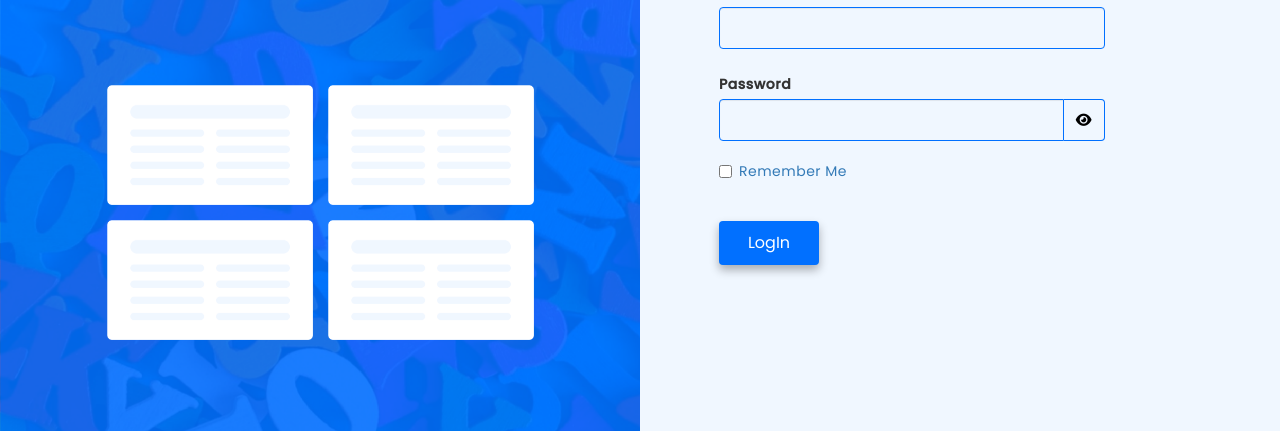
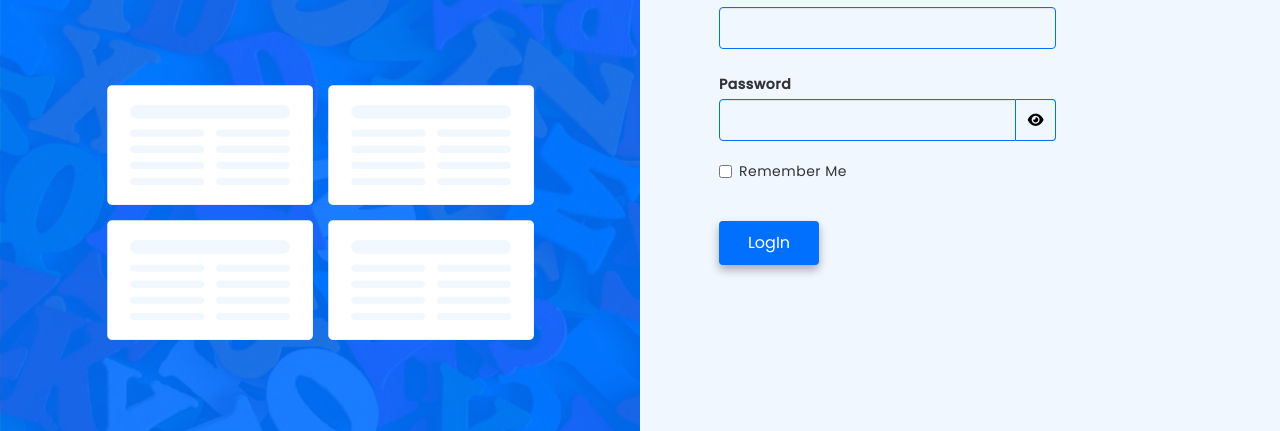
Before and after one commit to mahfuzrr/Word-Gallery, a plain HTML site: page index.html in a window 1280 px wide. Both pictures are taken after a click on the link "Login". Shown: the part 219-650 px from the top of the page. Drawn offline with nearby package versions, Linux system fonts and the light colour scheme.

Commit message:
styling update

```diff
--- a/css/style.css
+++ b/css/style.css
@@ -17,7 +17,7 @@ html{
 }
 
 #main{
-    height: calc(100vh - calc(100vh - 100%));
+    height: 100%;
     width: 100%;
     background-color: var(--bg);
     position: fixed;
@@ -73,9 +73,8 @@ html{
 
 #rightCol > div{
     display: flex;
-    display: flex;
     flex-direction: column;
-    height: 100vh;
+    height: 100%;
 }
 #form-content{
    width: 80%;
@@ -120,7 +119,7 @@ input[type="email"]{
     background-color: transparent !important;
     outline: none !important;
     padding: 20px !important;
-    width: 80% !important;
+    width: 70% !important;
 }
 
 input[type="password"]{
@@ -129,8 +128,10 @@ input[type="password"]{
     padding: 20px !important;
 }
 
+
+
 .psw{
-    width: 80% !important;
+    width: 70% !important;
 }
 
 
@@ -215,7 +216,7 @@ label{
 
 
 /* Responsive start */
-@media only screen and (max-width: 600px) {
+@media only screen and (max-width: 620px) {
     #leftCol{
         display: none;
     }
@@ -226,6 +227,10 @@ label{
         width: 100%;
         display: block;
         margin-top: 25px;
+    }
+
+    input[type = "checkbox"]{
+        transform: translateY(-1px);
     }
 
     #form-content .nav-pills > li > a{
@@ -248,7 +253,7 @@ label{
 
 }
 
-@media only screen and (max-width: 769px){
+@media only screen and (max-width: 882px){
     #logTab{
         margin-left: 10px;
     }
--- a/index.html
+++ b/index.html
@@ -94,7 +94,7 @@
                                             </div>
 
                                             <div class="checkbox">
-                                                <label><input type="checkbox"><a href="#">Remember Me</a></label>
+                                                <label><input type="checkbox">Remember Me</label>
                                             </div>
                                             <button type="submit" class="btn" id="logbtn">LogIn</button>
                                         </form>
```
